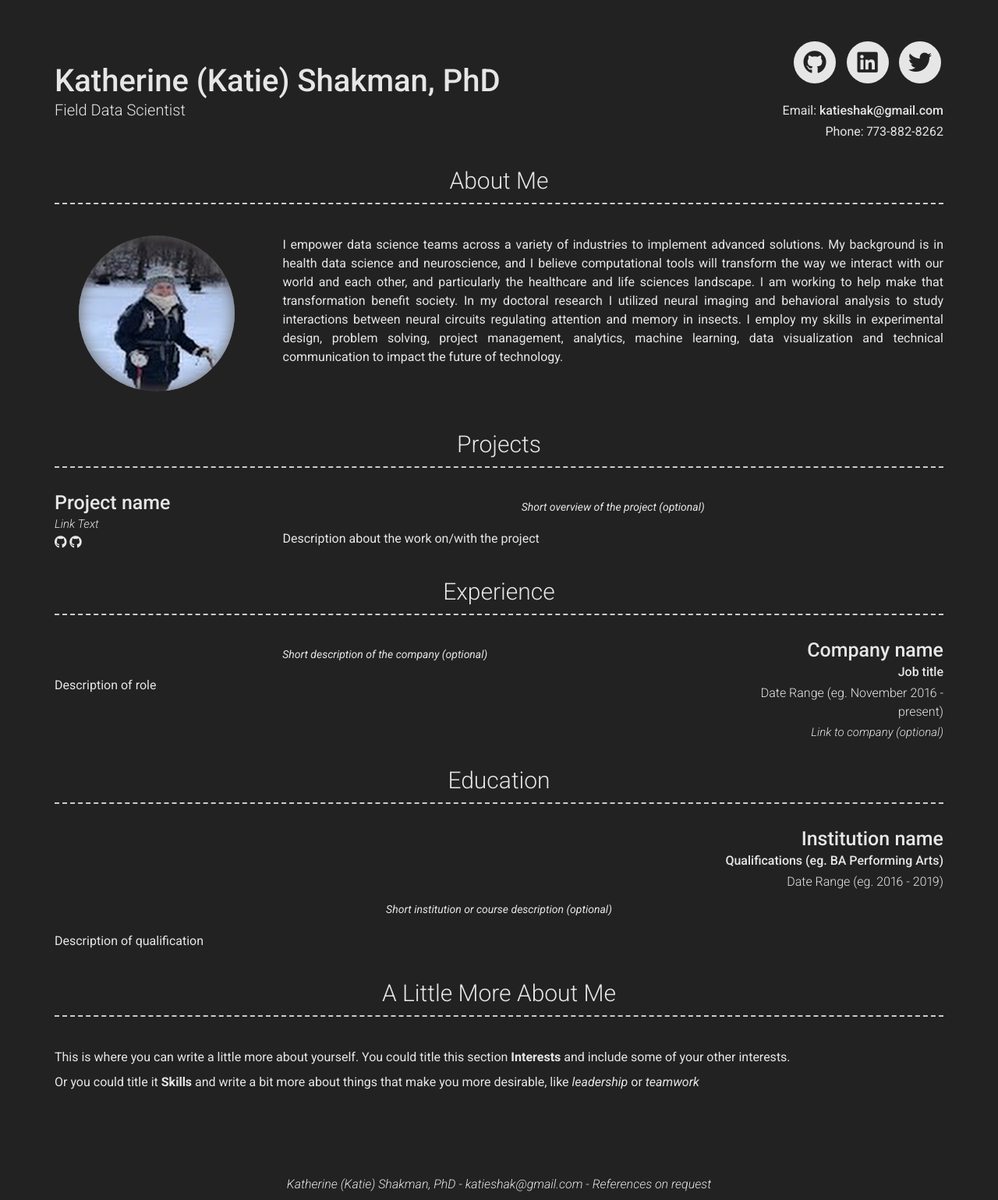
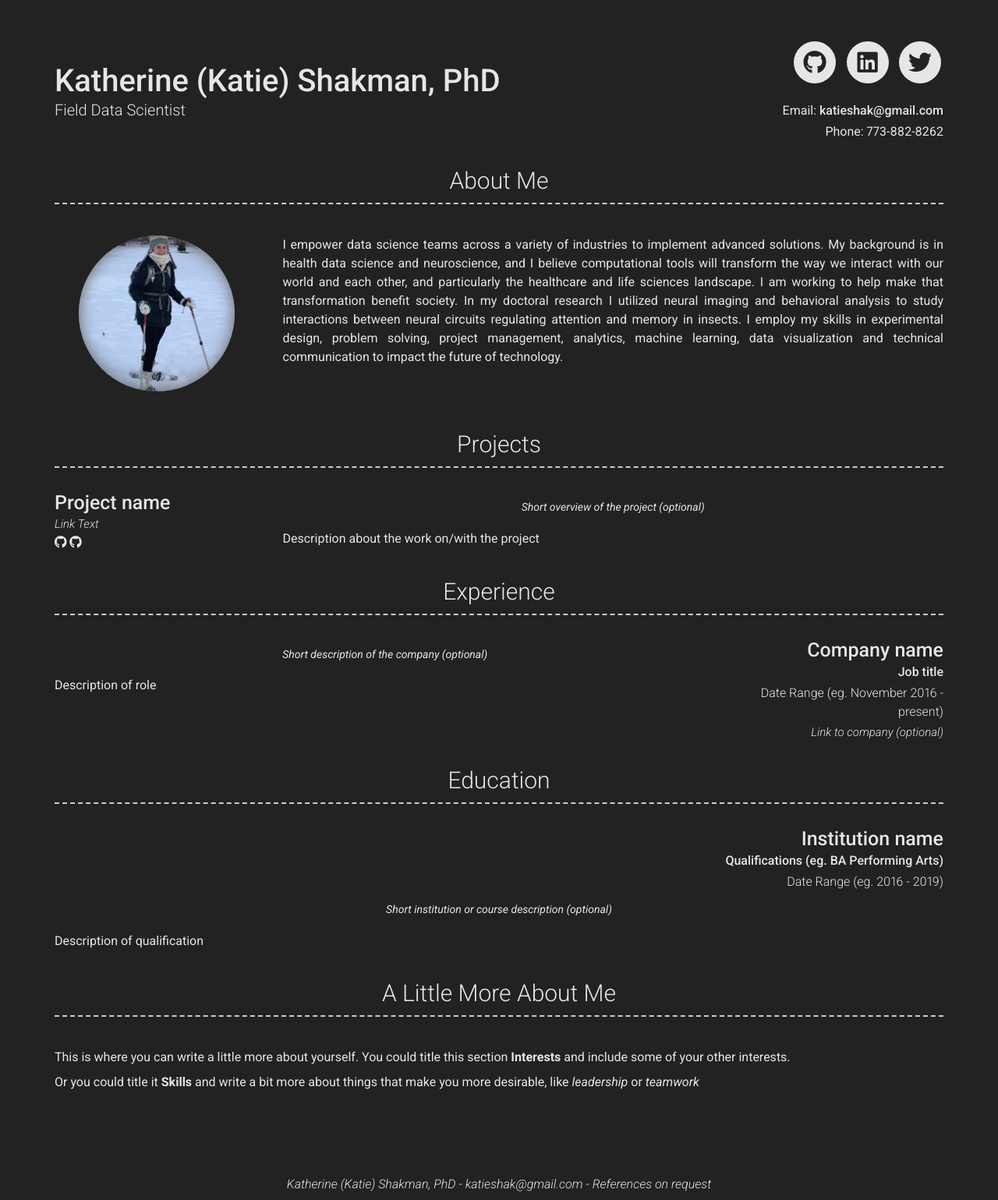
Before and after one commit to katieshakman/katieshakman.github.io, a Jekyll site: the page built from index.md, in a window 1280 px wide. Shown: the whole page at 78% size. Built offline with Jekyll 4.4.1, drawn with Linux system fonts in a browser that asks for light colours; nearby versions of some CDN libraries.

Commit message:
Update _config.yml

```diff
--- a/_config.yml
+++ b/_config.yml
@@ -51,7 +51,7 @@ github_username:  katieshakman
 
 # About Section
 # about_title: About Me (Use this to override about section title)
-about_profile_image: images/Google Profile Picture.png #insight-headshot-linkedin-version.jpeg
+about_profile_image: images/Katie_Snowshoe_Cropped_Small.jpg #Google Profile Picture.png #insight-headshot-linkedin-version.jpeg
 about_content: | # this will include new lines to allow paragraphs
  I empower data science teams across a variety of industries to implement advanced solutions. My background is in health data science and neuroscience, and I believe computational tools will transform the way we interact with our world and each other, and particularly the healthcare and life sciences landscape. I am working to help make that transformation benefit society. In my doctoral research I utilized neural imaging and behavioral analysis to study interactions between neural circuits regulating attention and memory in insects. I employ my skills in experimental design, problem solving, project management, analytics, machine learning, data visualization and technical communication to impact the future of technology.
 
```
